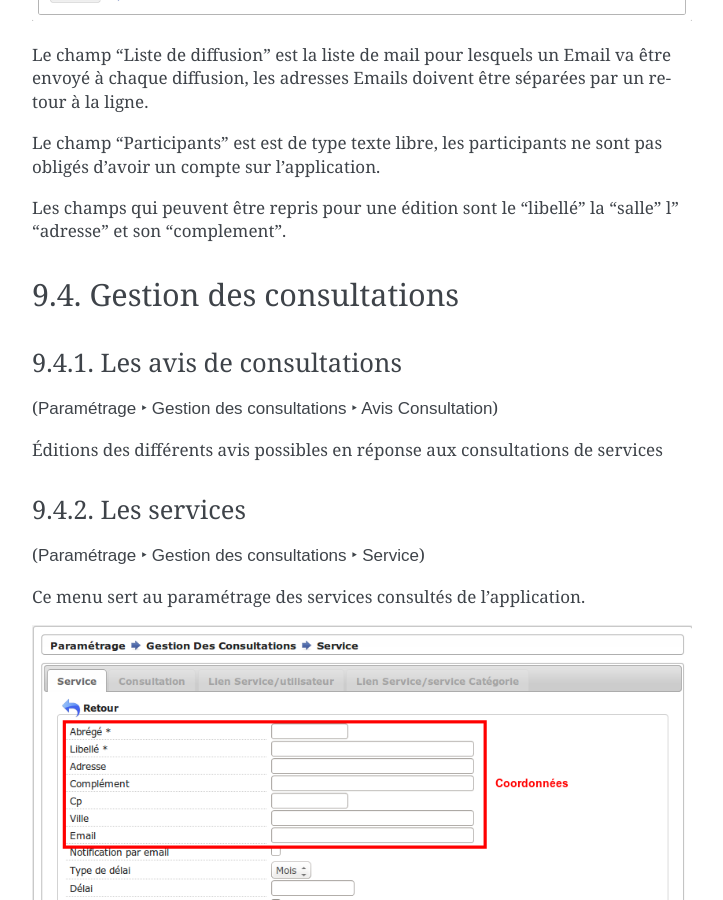
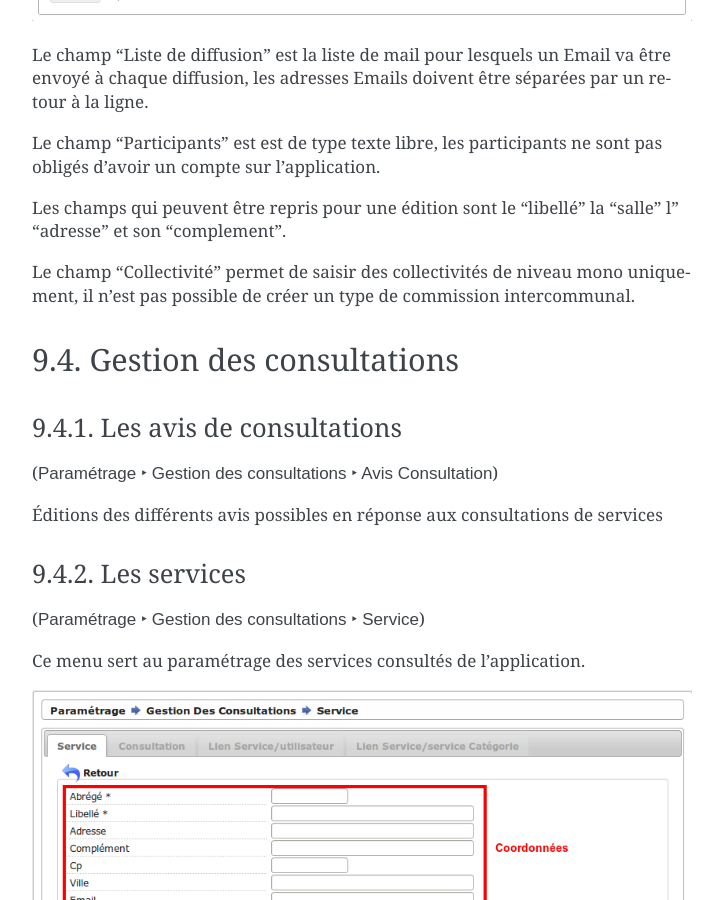
Before and after one commit to mpavaux/openads-documentation, a Sphinx documentation site: the page built from source/manuel_utilisateur/parametrage.rst, in a window 1280 px wide and 900 px high, scrolled down 2597 px. Shown: the whole window, without its empty margins (388-1111 px from the left). Built offline with Sphinx 7.4.7, drawn with Linux system fonts in a browser that asks for light colours.

Commit message:
Ajout de description de la bride

```diff
--- a/source/manuel_utilisateur/parametrage.rst
+++ b/source/manuel_utilisateur/parametrage.rst
@@ -147,6 +147,8 @@
 Le champ 'Participants' est est de type texte libre, les participants ne sont pas obligés d'avoir un compte sur l'application.
 
 Les champs qui peuvent être repris pour une édition sont le 'libellé' la 'salle'  l' 'adresse' et son 'complement'.
+
+Le champ 'Collectivité' permet de saisir des collectivités de niveau mono uniquement, il n'est pas possible de créer un type de commission intercommunal.
 
 
 Gestion des consultations
```
